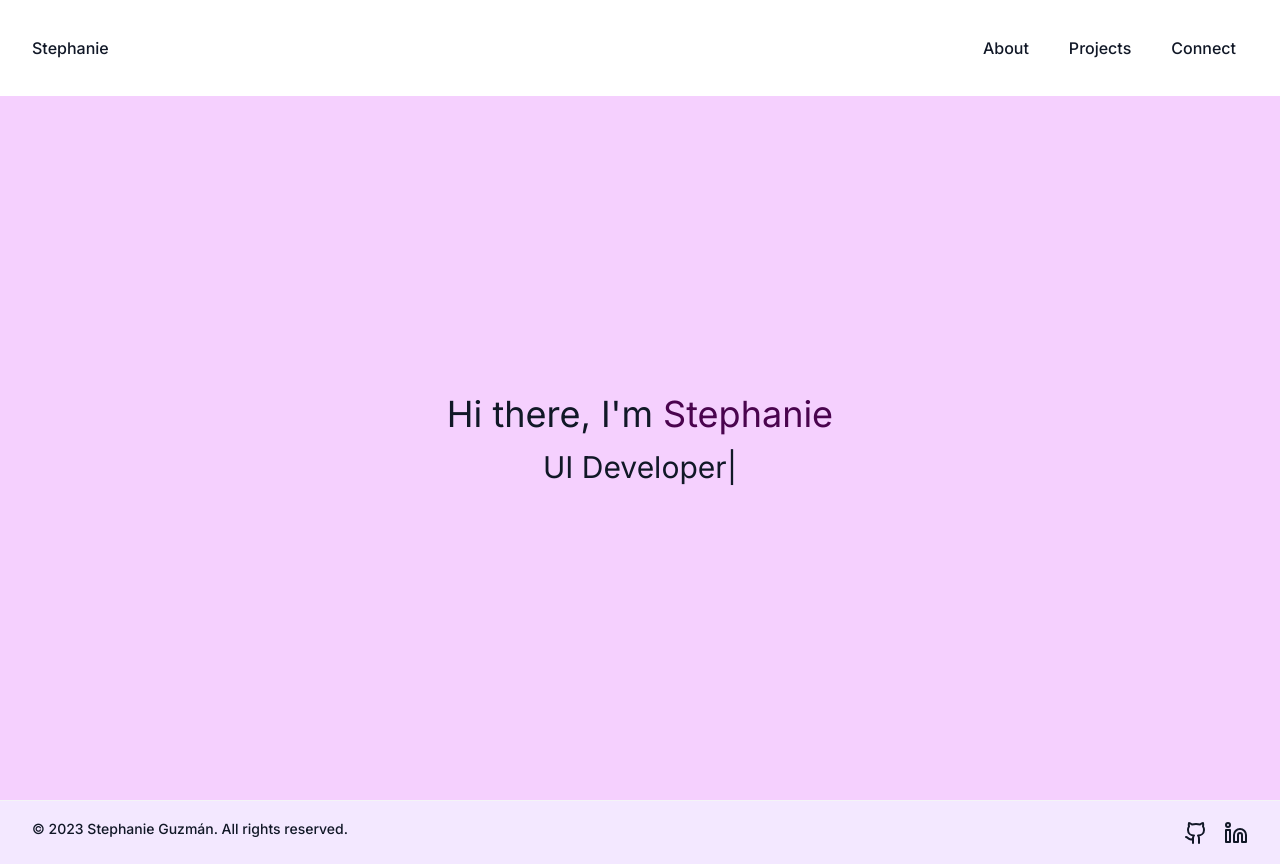
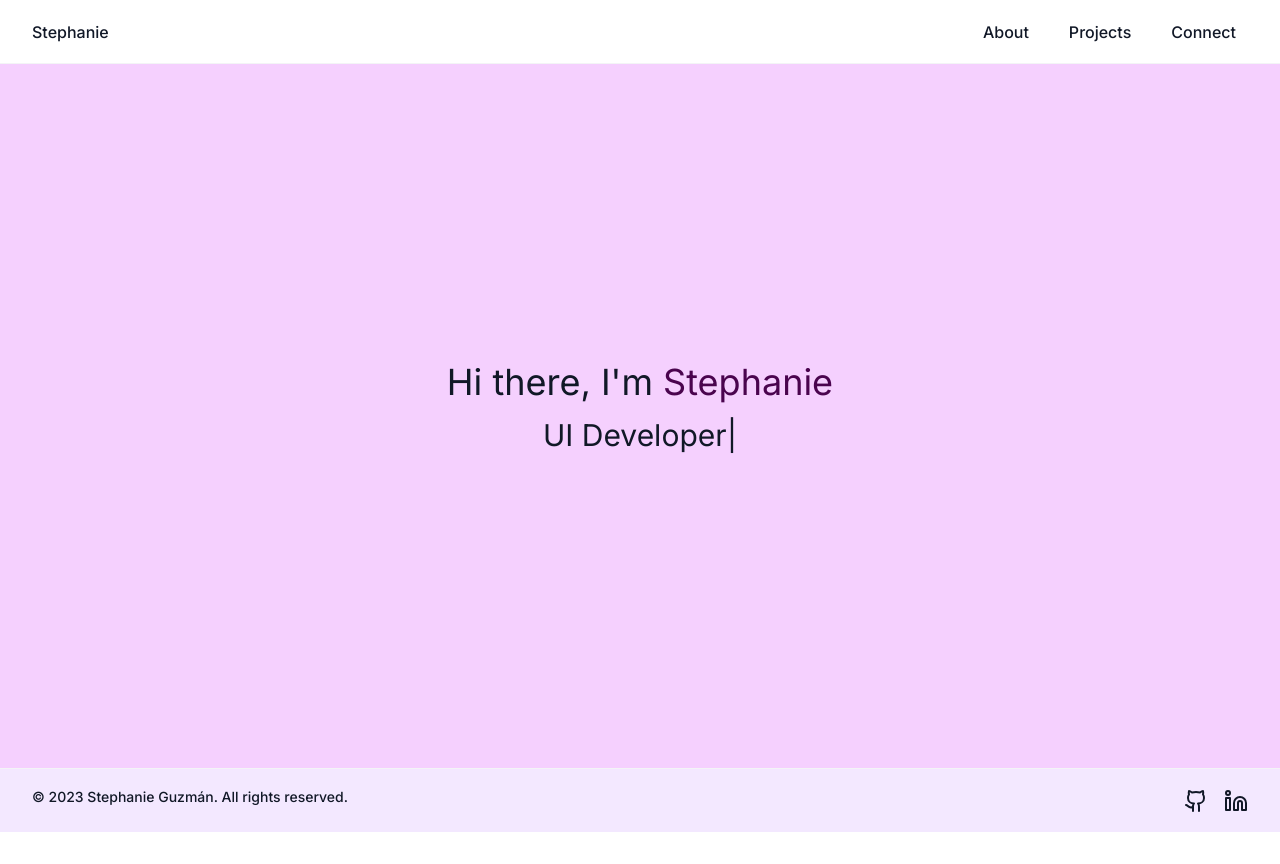
Before and after one commit to stephanieguzm/portfolio, a Next.js app: page / in a window 1280 px wide. After the commit the page ends 832 px from the top, so only its background shows below. Built offline with nearby package versions, Linux system fonts and the light colour scheme.

Commit message:
chore: add header border

```diff
--- a/src/components/header/page.tsx
+++ b/src/components/header/page.tsx
@@ -3,6 +3,7 @@
 import { SITE_NAME } from "@lib/constants"
 import Link from "next/link"
 import { usePathname } from "next/navigation"
+
 interface NavLink {
   path: string
   name: string
@@ -18,7 +19,7 @@ const Header = () => {
   const pathname = usePathname()
 
   return (
-    <header id={"header"} className={"sticky top-0 z-50 mx-auto flex h-[12vh] w-full items-center justify-center bg-white px-4 text-center text-gray-900 md:px-8"}>
+    <header id={"header"} className={"sticky top-0 z-50 mx-auto flex h-[8vh] w-full items-center justify-center bg-white px-4 text-center text-gray-900 border-b border-gray-100 md:px-8"}>
       <div className={"flex w-full max-w-3xl flex-col items-center justify-center space-y-4 md:max-w-7xl md:flex-row md:justify-between md:space-y-0"}>
         <div><Link href={`/`}className={"mb-2 font-medium leading-6 text-gray-900"}>{SITE_NAME}</Link></div>
         <nav>
```
